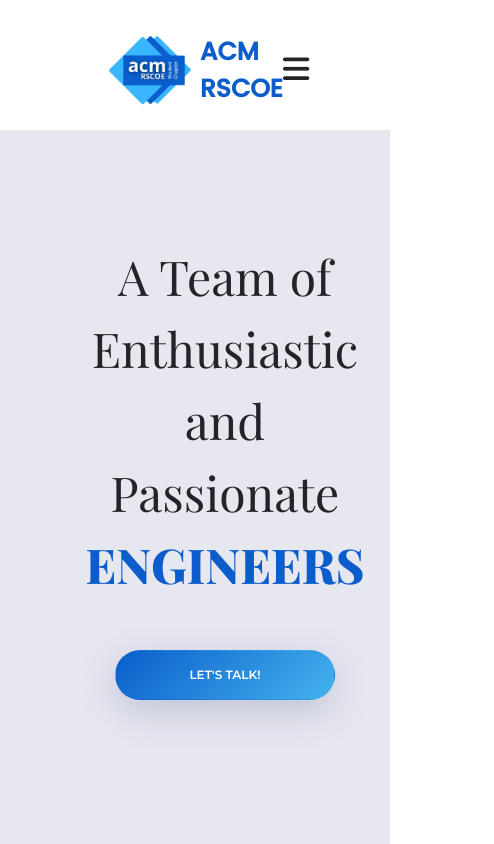
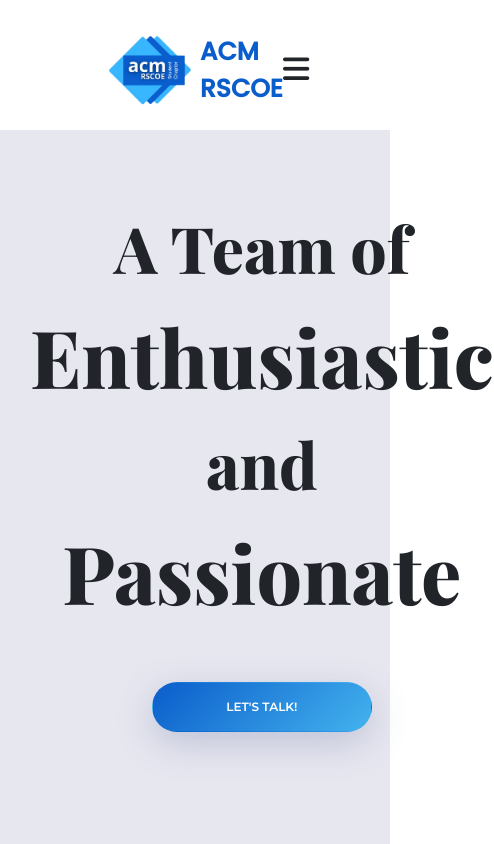
Before and after one commit to abhishekrd/acm-rscoe-v2, a React (Create React App) app: page / in a window 390 px wide. Shown: the top 844 px of the page, 494 px wide, since content can reach past the window. Built offline with nearby package versions, Linux system fonts and the light colour scheme.

Commit message:
Rensponsive landing page

```diff
--- a/src/pages/landing-page/Land.scss
+++ b/src/pages/landing-page/Land.scss
@@ -176,8 +176,12 @@
                 }
             }
         }
-
+    }
     @media (max-width: 990px) {
+        .Content {
+            padding: 30px;
+            align-items: center;
+        }
         .left-content {
             text-align: center;
             .head-line {
@@ -243,9 +247,8 @@
         }
 
         .Content {
+            padding: 30px;
             align-items: center;
-            }
-
         }
     }
 
```
Lines whose indentation alone changed are shown as unchanged.
